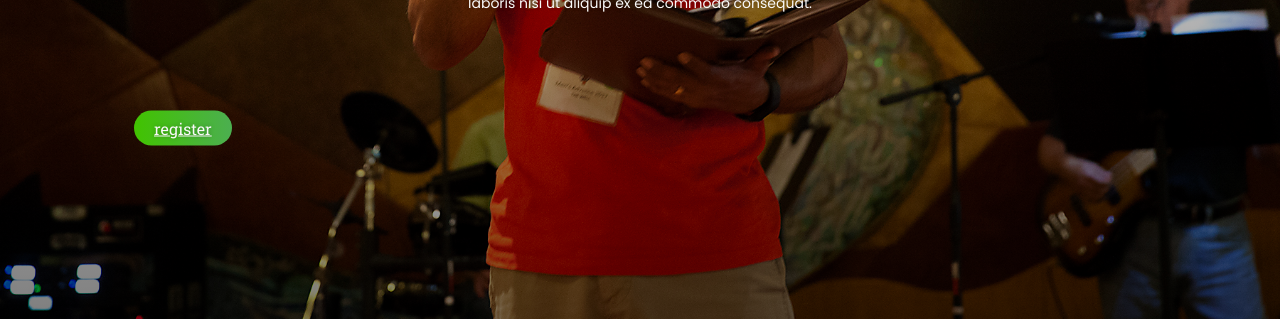
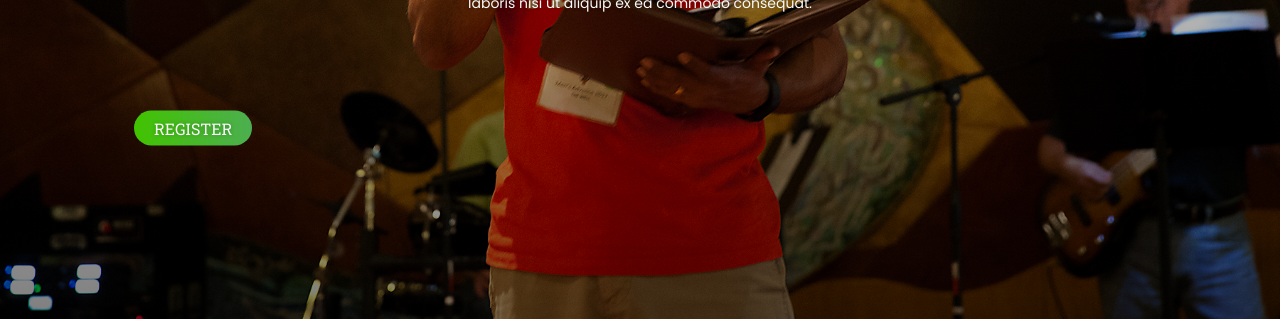
Before and after one commit to juliancoleman/mens-advance, a Jekyll site: the page built from index.html, in a window 1280 px wide. Shown: the part 498-819 px from the top of the page. Built offline with Jekyll 4.4.1, drawn with Linux system fonts in a browser that asks for light colours.

Commit message:
styles register button outside of header

```diff
--- a/_sass/components/register-button.scss
+++ b/_sass/components/register-button.scss
@@ -8,4 +8,7 @@
 
   display: inline-block;
   padding: 7px 20px;
+
+  text-decoration: none;
+  text-transform: uppercase;
 }
```
